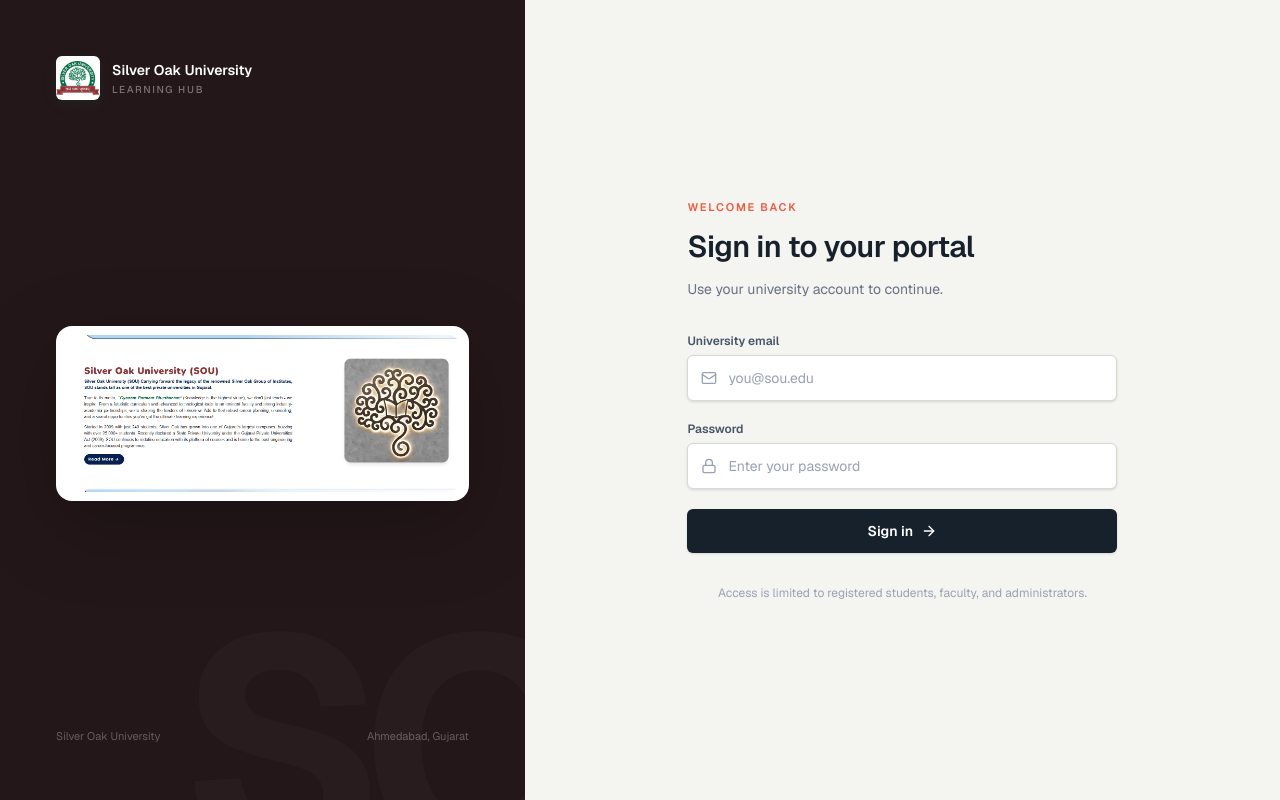
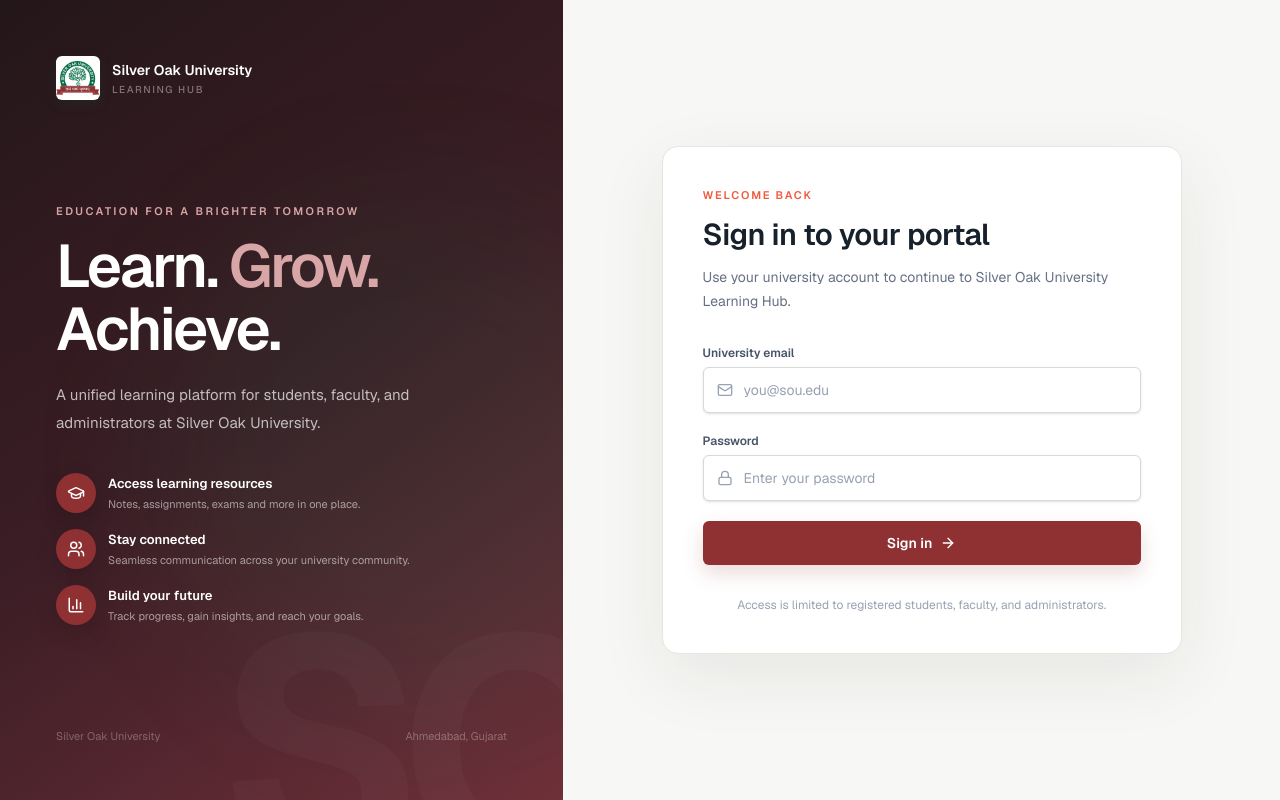
Before and after one commit to Ganatra-Ruchir/Ed_Tech, a Next.js app: page /login in a window 1280 px wide. Built offline with nearby package versions, Linux system fonts and the light colour scheme.

Commit message:
Refine login experience with university hero layout

```diff
--- a/src/app/login/page.tsx
+++ b/src/app/login/page.tsx
@@ -3,7 +3,7 @@
 import { useState } from "react";
 import { useRouter } from "next/navigation";
 import Image from "next/image";
-import { ArrowRight, Lock, Mail } from "lucide-react";
+import { ArrowRight, BarChart3, GraduationCap, Lock, Mail, Users } from "lucide-react";
 
 export default function LoginPage() {
   const router = useRouter();
@@ -35,8 +35,9 @@
   }
 
   return (
-    <main className="grid min-h-screen bg-[#f4f5f0] lg:grid-cols-[minmax(360px,0.82fr)_1.18fr]">
-      <section className="relative hidden min-h-screen overflow-hidden bg-[#241719] p-10 text-white lg:flex lg:flex-col lg:justify-between xl:p-14">
+    <main className="grid min-h-screen bg-[#f7f8f5] lg:grid-cols-[minmax(420px,0.88fr)_1.12fr]">
+      <section className="relative hidden min-h-screen overflow-hidden bg-[linear-gradient(145deg,#241719_0%,#3b1d25_48%,#6f3039_100%)] p-10 text-white lg:flex lg:flex-col lg:justify-between xl:p-14">
+        <div className="pointer-events-none absolute -right-28 top-1/4 h-[32rem] w-[32rem] rounded-full border border-[#0b7a50]/20 bg-[#0b7a50]/10 blur-3xl" />
         <div className="relative z-10 flex items-center gap-3">
           <span className="animate-brand-breathe flex h-11 w-11 items-center justify-center overflow-hidden rounded-md bg-white shadow-sm"><Image src="/silver-oak-logo.png" alt="Silver Oak University" width={44} height={44} className="h-full w-full object-contain" priority /></span>
           <div>
@@ -45,9 +46,21 @@
           </div>
         </div>
 
-        <div className="relative z-10 flex flex-1 items-center justify-center py-10">
-          <div className="w-full max-w-[560px] overflow-hidden rounded-2xl border border-white/15 bg-white p-2 shadow-[0_24px_80px_rgba(0,0,0,0.25)]">
-            <Image src="/silver-oak-login-visual.png" alt="Silver Oak University" width={1518} height={615} className="h-auto w-full rounded-xl object-cover" priority />
+        <div className="relative z-10 flex flex-1 flex-col justify-center py-10">
+          <p className="mb-4 text-[11px] font-semibold uppercase tracking-[0.22em] text-[#d7a3a4]">Education for a brighter tomorrow</p>
+          <h1 className="max-w-xl text-5xl font-semibold leading-[1.05] tracking-[-0.04em] xl:text-6xl">
+            Learn. <span className="text-[#d8a6a7]">Grow.</span><br />Achieve.
+          </h1>
+          <p className="mt-5 max-w-md text-[15px] leading-7 text-white/70">A unified learning platform for students, faculty, and administrators at Silver Oak University.</p>
+          <div className="mt-9 grid max-w-md gap-4">
+            {[
+              [GraduationCap, "Access learning resources", "Notes, assignments, exams and more in one place."],
+              [Users, "Stay connected", "Seamless communication across your university community."],
+              [BarChart3, "Build your future", "Track progress, gain insights, and reach your goals."],
+            ].map(([Icon, title, description]) => {
+              const FeatureIcon = Icon as typeof GraduationCap;
+              return <div key={title as string} className="flex items-center gap-3"><span className="flex h-10 w-10 shrink-0 items-center justify-center rounded-full bg-[#8f3032] text-white shadow-[0_8px_22px_rgba(0,0,0,0.16)]"><FeatureIcon size={18} /></span><span><strong className="block text-[13px] font-semibold text-white">{title as string}</strong><span className="mt-0.5 block text-[11px] leading-4 text-white/55">{description as string}</span></span></div>;
+            })}
           </div>
         </div>
 
@@ -59,7 +72,7 @@
       </section>
 
       <section className="flex min-h-screen items-center justify-center px-5 py-12 sm:px-10">
-        <div className="w-full max-w-[430px]">
+        <div className="w-full max-w-[520px] rounded-2xl border border-[#e4e7e0] bg-white p-6 shadow-[0_22px_70px_rgba(36,23,25,0.08)] sm:p-10">
           <div className="mb-10 flex items-center gap-3 lg:hidden">
           <span className="animate-brand-breathe flex h-10 w-10 items-center justify-center overflow-hidden rounded-md bg-white shadow-sm"><Image src="/silver-oak-logo.png" alt="Silver Oak University" width={40} height={40} className="h-full w-full object-contain" /></span>
             <div><p className="text-sm font-semibold text-[#17212b]">Silver Oak University</p><p className="text-[10px] uppercase tracking-[0.14em] text-[#667085]">Learning Hub</p></div>
@@ -68,7 +81,7 @@
           <div className="mb-8">
             <p className="mb-2 text-[11px] font-semibold uppercase tracking-[0.16em] text-[#ef5b3f]">Welcome back</p>
             <h2 className="text-[30px] font-semibold tracking-[-0.02em] text-[#17212b]">Sign in to your portal</h2>
-            <p className="mt-2 text-sm leading-6 text-[#667085]">Use your university account to continue.</p>
+            <p className="mt-2 text-sm leading-6 text-[#667085]">Use your university account to continue to Silver Oak University Learning Hub.</p>
           </div>
 
           <form onSubmit={handleSubmit} className="space-y-5">
@@ -89,7 +102,7 @@
 
             {error && <p role="alert" className="rounded-md border border-rose-200 bg-rose-50 px-3 py-2.5 text-sm text-rose-700">{error}</p>}
 
-            <button type="submit" disabled={loading} className="flex w-full items-center justify-center gap-2 rounded-md bg-[#17212b] px-4 py-3 text-sm font-semibold text-white shadow-sm hover:bg-[#263441] disabled:cursor-not-allowed disabled:opacity-60">
+            <button type="submit" disabled={loading} className="flex w-full items-center justify-center gap-2 rounded-md bg-[#8f3032] px-4 py-3 text-sm font-semibold text-white shadow-[0_8px_20px_rgba(143,48,50,0.18)] hover:bg-[#74272a] disabled:cursor-not-allowed disabled:opacity-60">
               {loading ? "Signing in..." : "Sign in"}
               {!loading && <ArrowRight size={16} />}
             </button>
```
